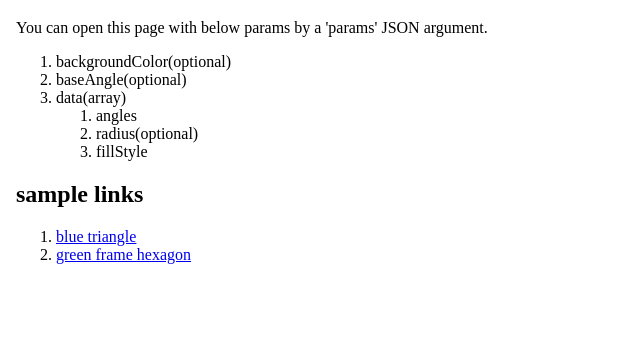
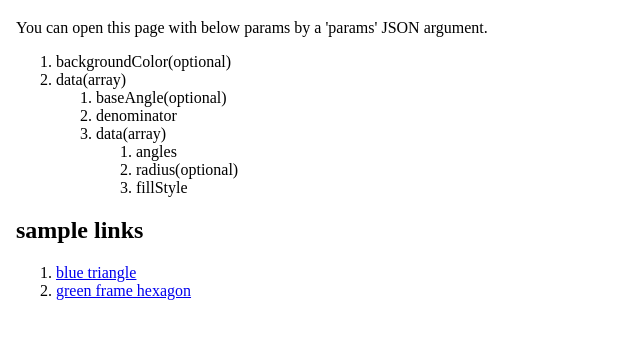
Before and after one commit to wraith13/wraith13.github.io, a plain HTML site: page roundpattern/roundpattern.htm in a window 1280 px wide. Shown: the part 77-416 px from the top of the page, without its empty margins (0-640 px from the left). Drawn offline with Linux system fonts and the light colour scheme.

Commit message:
🛠 roundpattern ( WIP )

```diff
--- a/roundpattern/roundpattern.htm
+++ b/roundpattern/roundpattern.htm
@@ -59,12 +59,17 @@ try {
             +"<p>You can open this page with below params by a 'params' JSON argument.</p>"
             +"<ol>"
                 +"<li>backgroundColor(optional)</li>"
-                +"<li>baseAngle(optional)</li>"
                 +"<li>data(array)"
                     +"<ol>"
-                        +"<li>angles</li>"
-                        +"<li>radius(optional)</li>"
-                        +"<li>fillStyle</li>"
+                        +"<li>baseAngle(optional)</li>"
+                        +"<li>denominator</li>"
+                        +"<li>data(array)"
+                            +"<ol>"
+                                +"<li>angles</li>"
+                                +"<li>radius(optional)</li>"
+                                +"<li>fillStyle</li>"
+                                +"</ol>"
+                        +"</li>"
                     +"</ol>"
                 +"</li>"
             +"</ol>"
```
